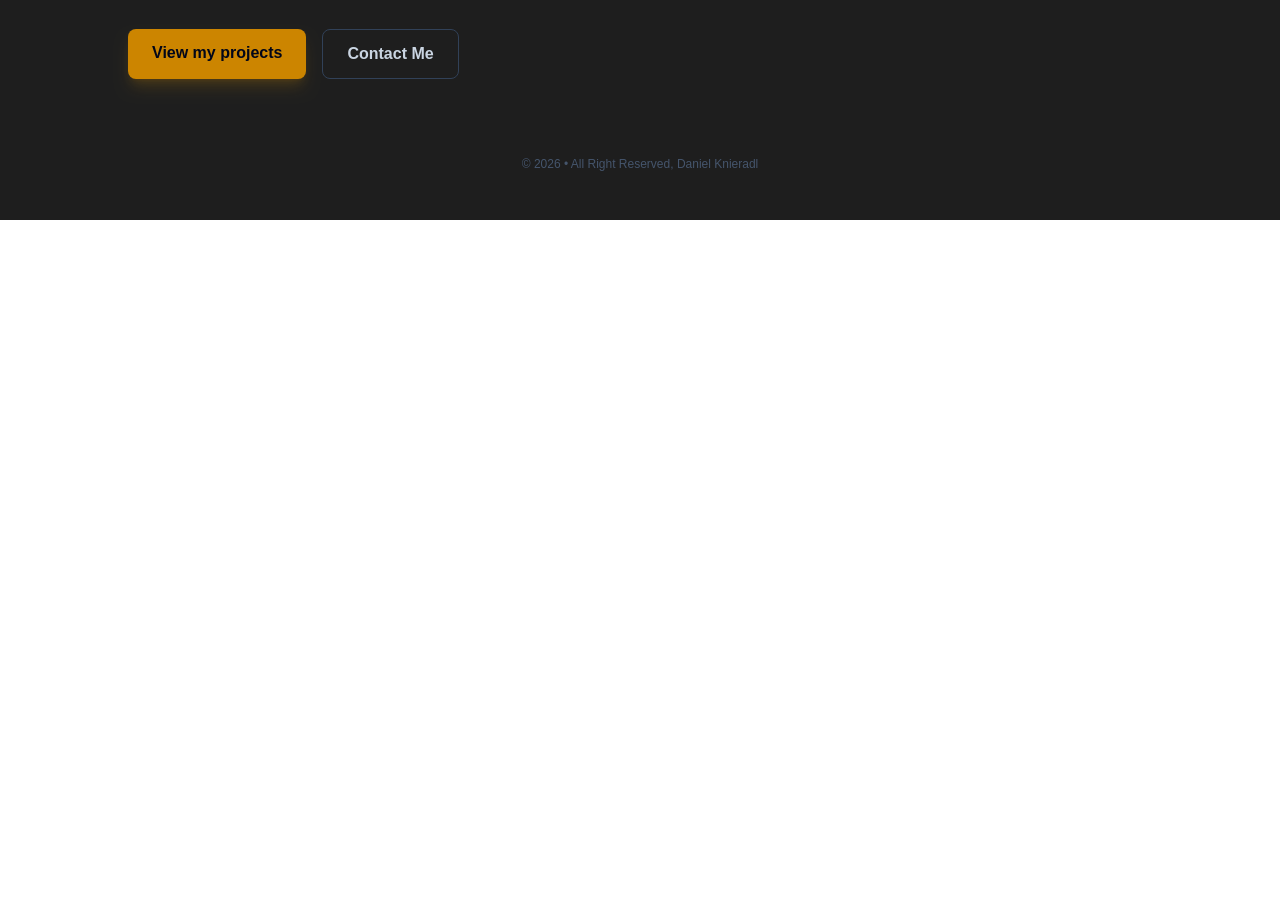
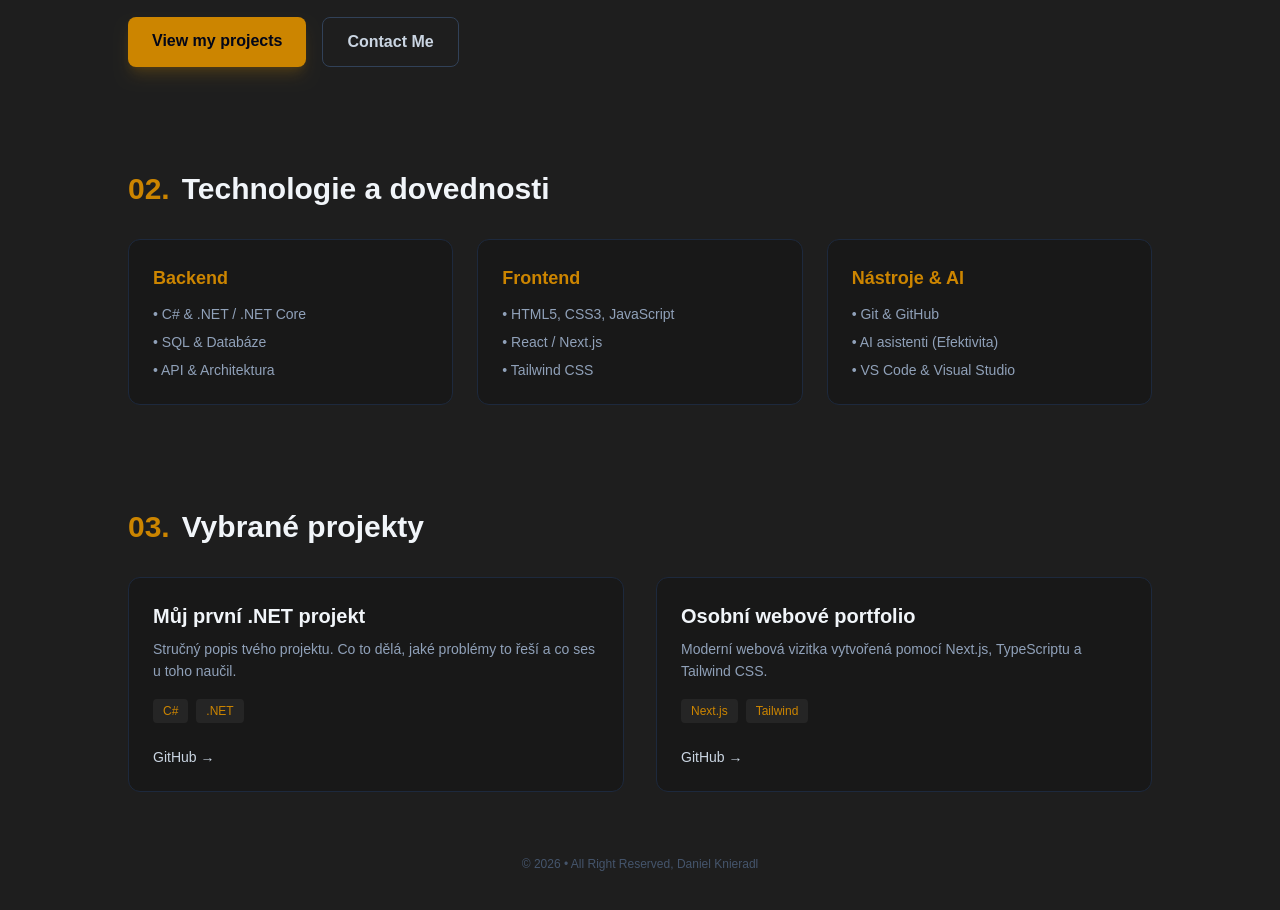
Before and after one commit to armprod/portfolio, a Next.js app: page / in a window 1280 px wide. Shown: the part 580-1490 px from the top of the page. Before the commit the page ends 800 px from the top, so only its background shows below. Built offline with nearby package versions, Linux system fonts and the light colour scheme.

Commit message:
Add Skills and Projects section (with placeholders)

```diff
--- a/app/page.tsx
+++ b/app/page.tsx
@@ -41,6 +41,90 @@ export default function Home() {
         </div>
       </section>
 
+      {/* Skills Section */}
+      <section className="max-w-5xl mx-auto w-full py-10">
+        <h2 className="text-2xl md:text-3xl font-bold text-slate-100 mb-8 flex items-center gap-3">
+          <span className="text-[#CC8500]">02.</span> Technologie a dovednosti
+        </h2>
+
+        <div className="grid grid-cols-1 md:grid-cols-3 gap-6">
+          {/* Backend */}
+          <div className="bg-[#181818] border border-slate-800 p-6 rounded-xl">
+            <h3 className="text-[#CC8500] font-semibold text-lg mb-3">Backend</h3>
+            <ul className="space-y-2 text-slate-400 text-sm">
+              <li>• C# & .NET / .NET Core</li>
+              <li>• SQL & Databáze</li>
+              <li>• API & Architektura</li>
+            </ul>
+          </div>
+
+          {/* Frontend */}
+          <div className="bg-[#181818] border border-slate-800 p-6 rounded-xl">
+            <h3 className="text-[#CC8500] font-semibold text-lg mb-3">Frontend</h3>
+            <ul className="space-y-2 text-slate-400 text-sm">
+              <li>• HTML5, CSS3, JavaScript</li>
+              <li>• React / Next.js</li>
+              <li>• Tailwind CSS</li>
+            </ul>
+          </div>
+
+          {/* Tools */}
+          <div className="bg-[#181818] border border-slate-800 p-6 rounded-xl">
+            <h3 className="text-[#CC8500] font-semibold text-lg mb-3">Nástroje & AI</h3>
+            <ul className="space-y-2 text-slate-400 text-sm">
+              <li>• Git & GitHub</li>
+              <li>• AI asistenti (Efektivita)</li>
+              <li>• VS Code & Visual Studio</li>
+            </ul>
+          </div>
+        </div>
+      </section>
+
+      {/* Projects Section */}
+      <section id="projekty" className="max-w-5xl mx-auto w-full py-16">
+        <h2 className="text-2xl md:text-3xl font-bold text-slate-100 mb-8 flex items-center gap-3">
+          <span className="text-[#CC8500]">03.</span> Vybrané projekty
+        </h2>
+
+        <div className="grid grid-cols-1 md:grid-cols-2 gap-8">
+
+          {/* 1. Project */}
+          <div className="bg-[#181818] border border-slate-800 rounded-xl p-6 flex flex-col justify-between hover:border-[#CC8500]/50 transition">
+            <div>
+              <h3 className="text-xl font-bold text-slate-100 mb-2">Můj první .NET projekt</h3>
+              <p className="text-slate-400 text-sm mb-4 leading-relaxed">
+                Stručný popis tvého projektu. Co to dělá, jaké problémy to řeší a co ses u toho naučil.
+              </p>
+              <div className="flex flex-wrap gap-2 mb-6">
+                <span className="text-xs bg-[#252525] text-[#CC8500] px-2.5 py-1 rounded">C#</span>
+                <span className="text-xs bg-[#252525] text-[#CC8500] px-2.5 py-1 rounded">.NET</span>
+              </div>
+            </div>
+            <div className="flex gap-4 text-sm">
+              <a href="https://github.com" target="_blank" className="text-slate-300 hover:text-[#CC8500] transition font-medium">GitHub →</a>
+            </div>
+          </div>
+
+          {/* 2. Project */}
+          <div className="bg-[#181818] border border-slate-800 rounded-xl p-6 flex flex-col justify-between hover:border-[#CC8500]/50 transition">
+            <div>
+              <h3 className="text-xl font-bold text-slate-100 mb-2">Osobní webové portfolio</h3>
+              <p className="text-slate-400 text-sm mb-4 leading-relaxed">
+                Moderní webová vizitka vytvořená pomocí Next.js, TypeScriptu a Tailwind CSS.
+              </p>
+              <div className="flex flex-wrap gap-2 mb-6">
+                <span className="text-xs bg-[#252525] text-[#CC8500] px-2.5 py-1 rounded">Next.js</span>
+                <span className="text-xs bg-[#252525] text-[#CC8500] px-2.5 py-1 rounded">Tailwind</span>
+              </div>
+            </div>
+            <div className="flex gap-4 text-sm">
+              <a href="https://github.com" target="_blank" className="text-slate-300 hover:text-[#CC8500] transition font-medium">GitHub →</a>
+            </div>
+          </div>
+
+        </div>
+      </section>
+
       {/* Footer */}
       <footer className="max-w-5xl mx-auto w-full text-center text-xs text-slate-600">
         © {new Date().getFullYear()} • All Right Reserved, Daniel Knieradl
```
